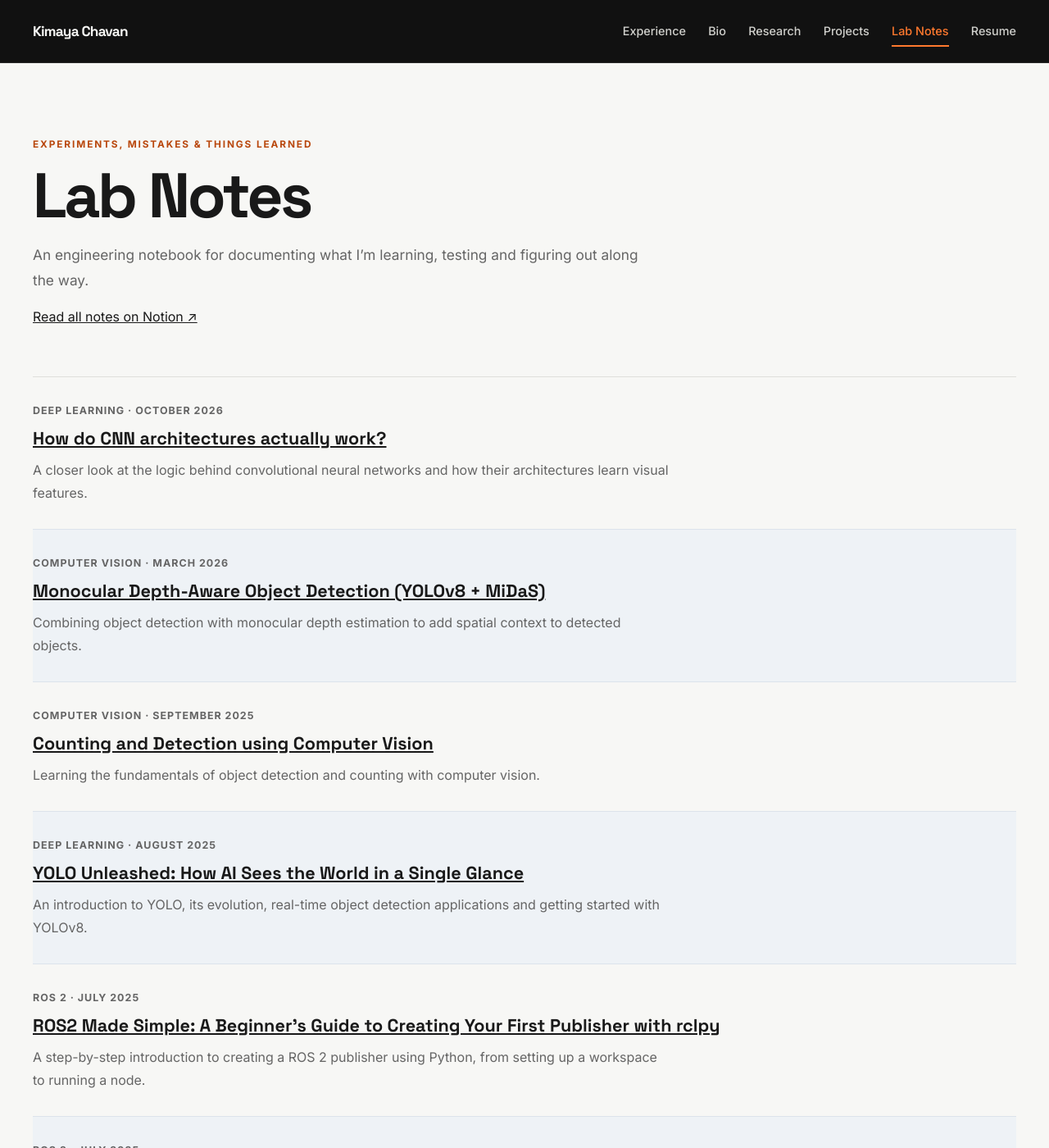
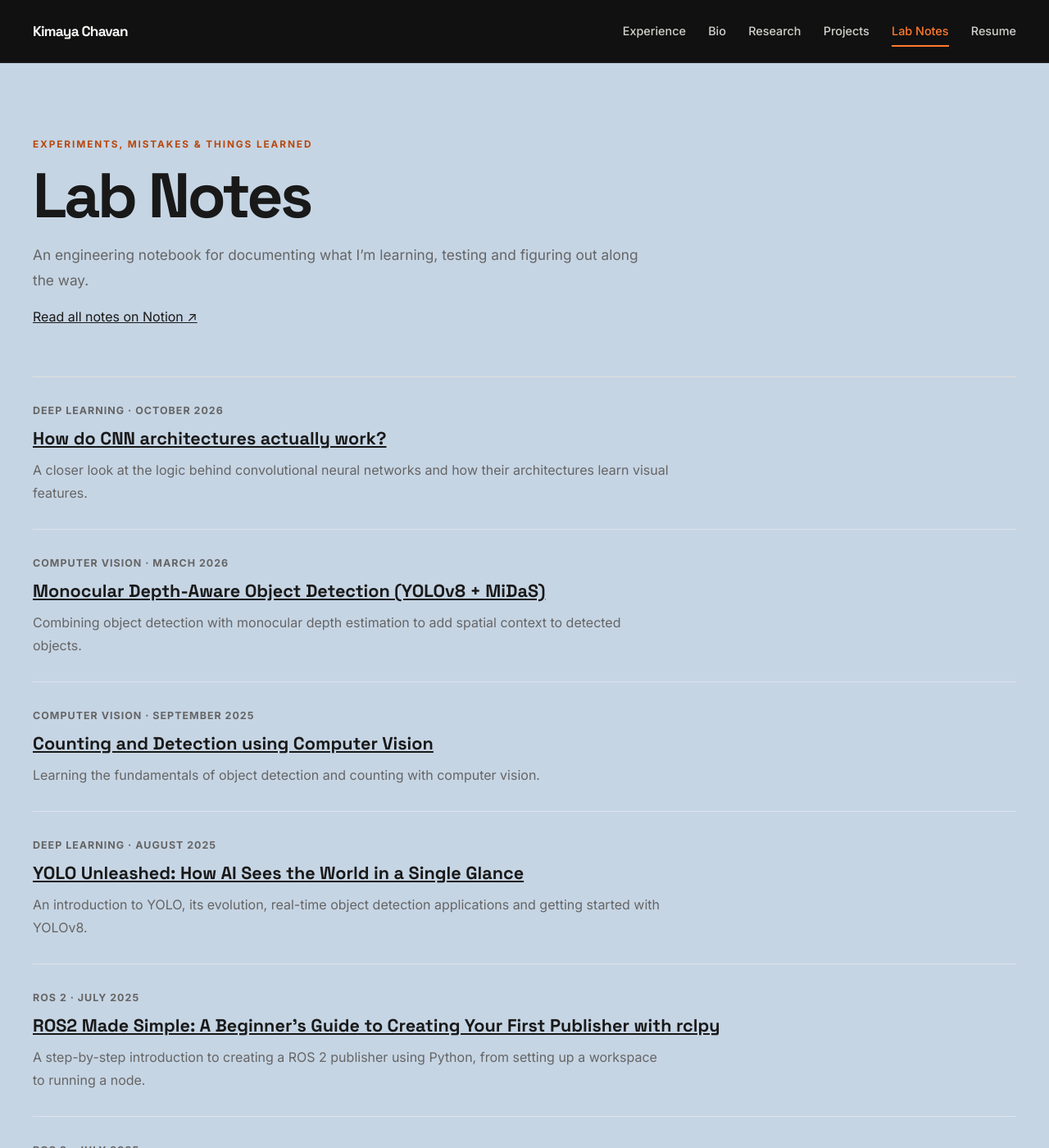
Before and after one commit to kimiko-11/kimiko-11, a Jekyll site: the page built from _pages/lab-notes.md, in a window 1280 px wide and 1400 px high. Shown: the whole window at 82% size. Built offline with Jekyll 4.4.1, drawn with Linux system fonts in a browser that asks for light colours.

Commit message:
Update Experience, Projects and Lab Notes backgrounds
Co-authored-by: copilot-swe-agent[bot] <198982749+Copilot@users.noreply.github.com>

```diff
--- a/assets/css/kimaya.css
+++ b/assets/css/kimaya.css
@@ -19,6 +19,7 @@
   --kc-blue-gray-section: #EEF2F6;
   --kc-blue-gray-border: #DCE3EB;
   --kc-blue-gray-hover: #E8EDF3;
+  --kc-steel-blue: #C6D5E4;
   --kc-max-width: 1180px;
 }
 
@@ -1008,6 +1009,18 @@ h1, h2, h3, h4,
   background-color: var(--kc-white);
 }
 
+.kc-experience,
+.kc-page--projects,
+.kc-page--lab-notes {
+  background-color: var(--kc-steel-blue);
+}
+
+.kc-page--projects .kc-list .kc-item,
+.kc-page--lab-notes .kc-list .kc-item,
+.kc-page--lab-notes .kc-list .kc-item:nth-child(odd) {
+  background: var(--kc-steel-blue);
+}
+
 :focus-visible {
   outline: 2px solid var(--kc-orange);
   outline-offset: 4px;
```
